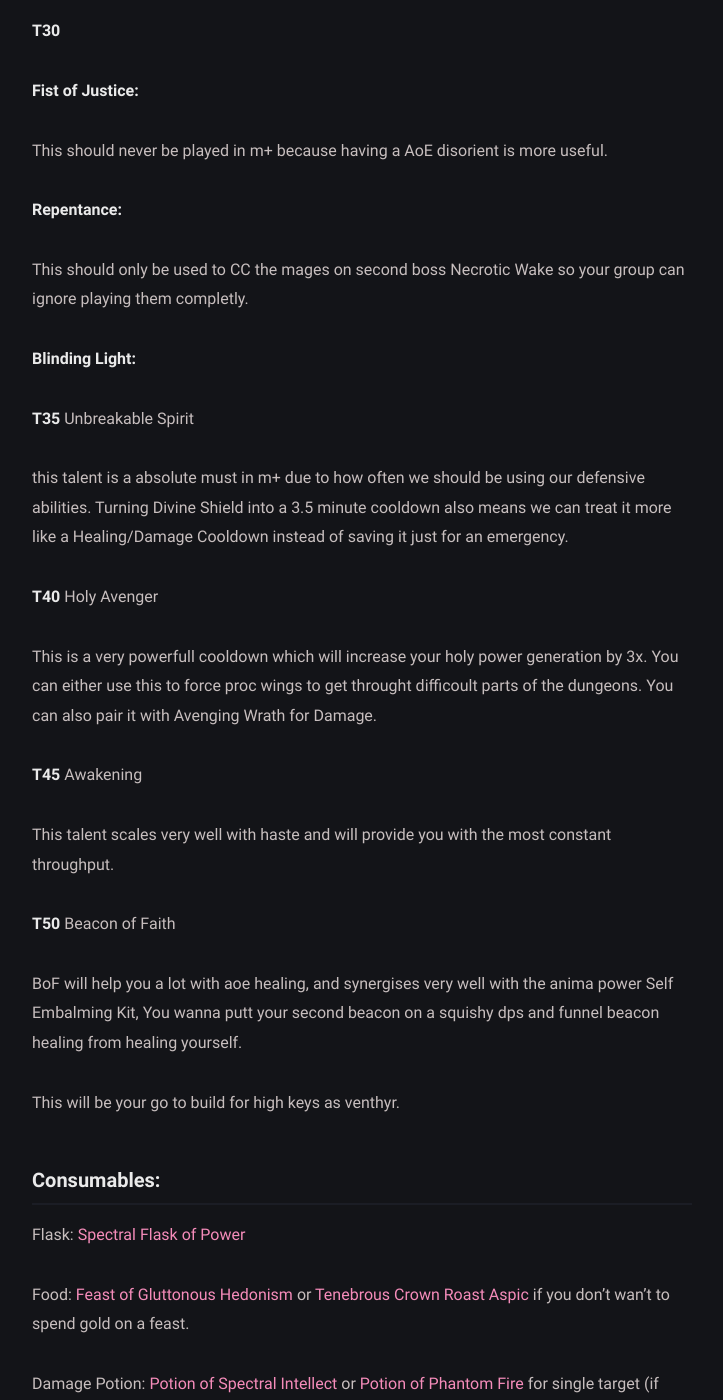
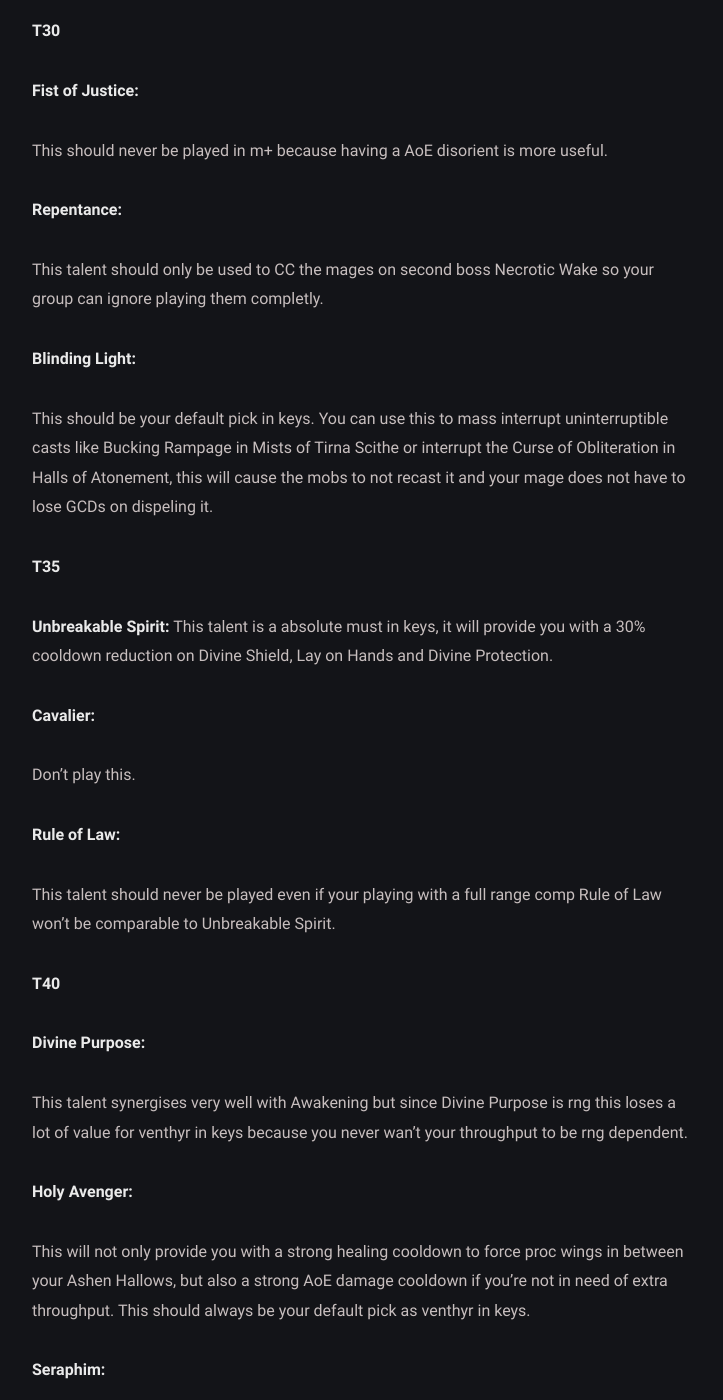
Before and after one commit to BetterThanWowhead/BetterThanWowhead.github.io, a Jekyll site: the page built from pages/M+/talents.md, in a window 1280 px wide and 1400 px high, scrolled down 1271 px. Shown: the whole window, without its empty margins (278-1001 px from the left). Built offline with Jekyll 4.4.1, drawn with Linux system fonts in a browser that asks for light colours; a script that is not in the unit is left out; some of the changed text lies outside the part shown.

Commit message:
Explaining all talents are done.

```diff
--- a/pages/M+/talents.md
+++ b/pages/M+/talents.md
@@ -76,12 +76,13 @@
 
 **Repentance:**
 
-This should only be used to CC the mages on second boss Necrotic Wake so your group can ignore playing them completly.
+This talent should only be used to CC the mages on second boss Necrotic Wake so your group can ignore playing them completly.
 
 **Blinding Light:**
 
+This should be your default pick in keys. You can use this to mass interrupt uninterruptible casts like Bucking Rampage in Mists of Tirna Scithe or interrupt the Curse of Obliteration in Halls of Atonement, this will cause the mobs to not recast it and your mage does not have to lose GCDs on dispeling it.
+
 **T35**
-Unbreakable Spirit
 
 <div class="row">
   <div class="column">
@@ -95,10 +96,18 @@
   </div>
 </div>
 
-this talent is a absolute must in m+ due to how often we should be using our defensive abilities. Turning Divine Shield into a 3.5 minute cooldown also means we can treat it more like a Healing/Damage Cooldown instead of saving it just for an emergency.
+**Unbreakable Spirit:**
+This talent is a absolute must in keys, it will provide you with a 30% cooldown reduction on Divine Shield, Lay on Hands and Divine Protection.
+
+**Cavalier:**
+
+Don't play this.
+
+**Rule of Law:**
+
+This talent should never be played even if your playing with a full range comp Rule of Law won't be comparable to Unbreakable Spirit.
 
 **T40**
-Holy Avenger
 
 <div class="row">
   <div class="column">
@@ -112,10 +121,19 @@
   </div>
 </div>
 
-This is a very powerfull cooldown which will increase your holy power generation by 3x. You can either use this to force proc wings to get throught difficoult parts of the dungeons. You can also pair it with Avenging Wrath for Damage.
+**Divine Purpose:**
+
+This talent synergises very well with Awakening but since Divine Purpose is rng this loses a lot of value for venthyr in keys because you never wan't your throughput to be rng dependent.
+
+**Holy Avenger:**
+
+This will not only provide you with a strong healing cooldown to force proc wings in between your Ashen Hallows, but also a strong AoE damage cooldown if you're not in need of extra throughput. This should always be your default pick as venthyr in keys.
+
+**Seraphim:**
+
+This talent does not synergsie at all with Awakening also costs you a GCD and 3 holy power. Only time you would play this is for raid dps logging for fun.
 
 **T45**
-Awakening
 
 <div class="row">
   <div class="column">
@@ -129,10 +147,19 @@
   </div>
 </div>
 
-This talent scales very well with haste and will provide you with the most constant throughput.
+**Sanctified Wrath:**
+
+This talent is good to empower your Avenging Wrath even more, but should never be necessary because Avenging Wrath is already a very strong cooldown.
+
+**Avenging Crusader:**
+
+This is a very bad talent pick and should never be played for a few reasons, it doesn't provide you with anywhere near the same amount of damage as the two other options, the healing you gain from it isn't a smart heal which means if one of your players are at 10% health and another at 80% it won't prioritise the 10% health player. Also a very none mana efficient talent.
+
+**Awakening:**
+
+This should be your default pick in keys, because it provides you with very constant throughput, scales very well with haste and allows you to force proc Avenging Wrath with Holy Avenger for dangerous situations.
 
 **T50**
-Beacon of Faith
 
 <div class="row">
   <div class="column">
@@ -146,9 +173,18 @@
   </div>
 </div>
 
-BoF will help you a lot with aoe healing, and synergises very well with the anima power Self Embalming Kit, You wanna putt your second beacon on a squishy dps and funnel beacon healing from healing yourself.
+**Glimmer of Light:**
 
-This will be your go to build for high keys as venthyr.
+Since Glimmer of Light is not anywhere near as strong as in BFA, this talent loses value because one of holy paladins weaknesses is AoE healing throughput. That being said keeping your default beacon is stil very strong and this could be played in lower keys.
+
+
+**Beacon of Faith:**
+
+This talent will help you a lot with aoe healing, and synergises very well with the anima power Self Embalming Kit, You wanna putt your second beacon on a squishy dps and funnel beacon healing from yourself. This should be your pick in keys always.
+
+**Beacon of Virtue:**
+
+This will provide you with a large amount of AoE burst healing, but does not contribute any damage also becomes very mana inefficient fast and forces you to clutter your GCDs with spells you generally do not want to cast regularly in your rotation.
 
 ### **Consumables:**
 
```
